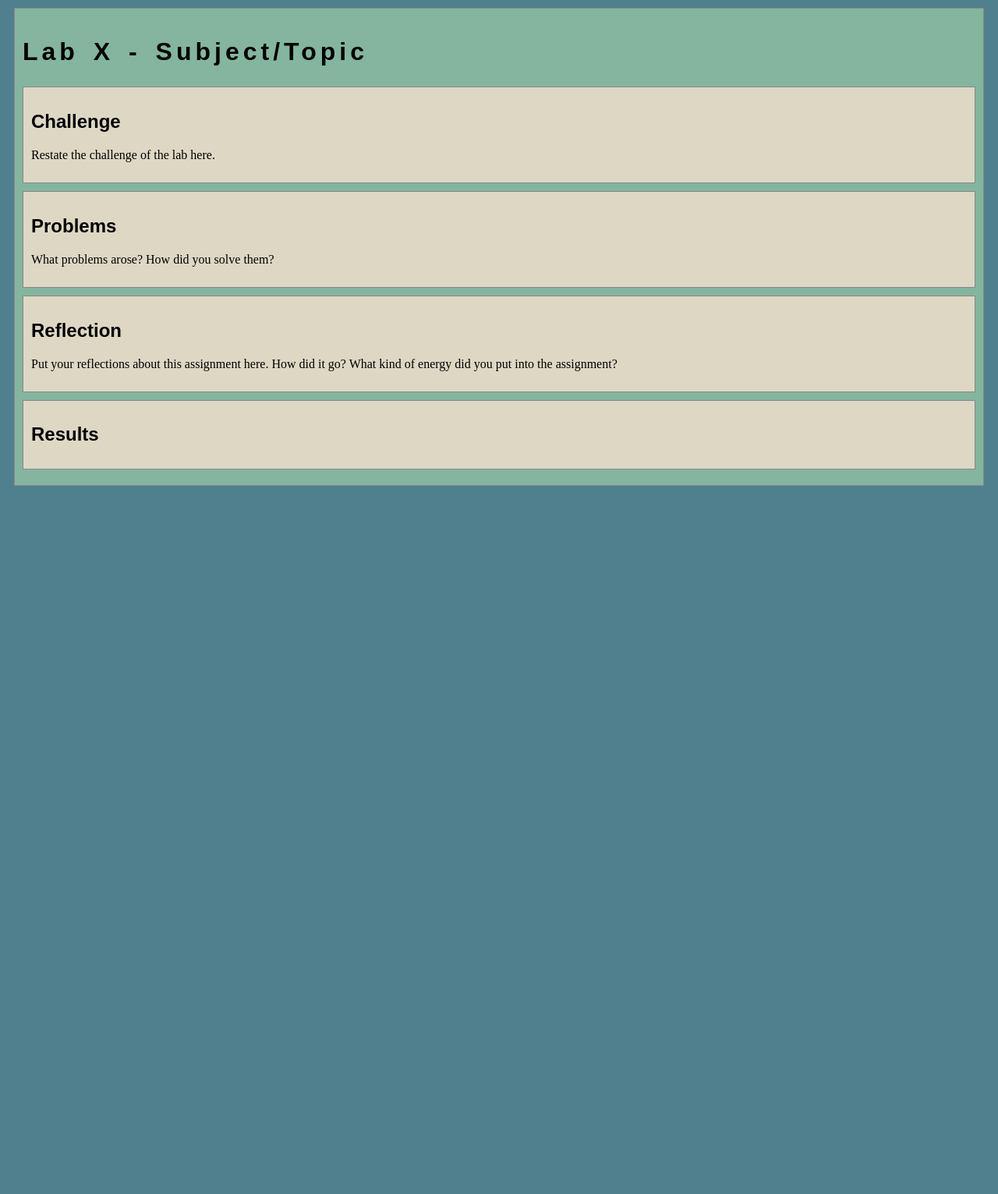
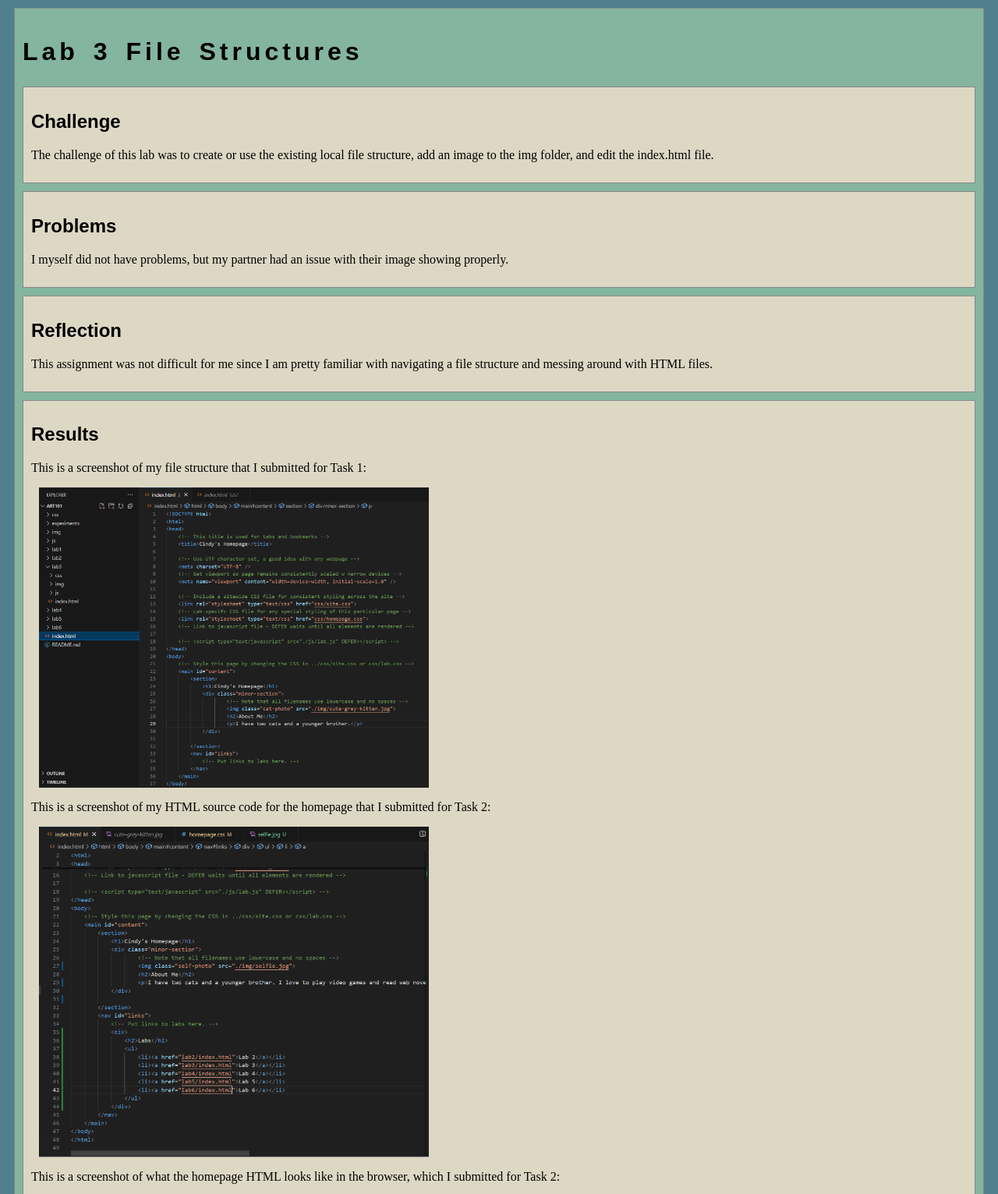
Before and after one commit to cwong788/art101, a plain HTML site: page lab3/index.html in a window 1280 px wide. Shown: the top 1531 px of the page at 78% size. Before the commit the page ends 800 px from the top, so only its background shows below. Drawn offline with nearby package versions, Linux system fonts and the light colour scheme.

Commit message:
Lab 3
- Edited homepage HTML
- Added selfie to img folder
- Edited lab3 HTML
- Added screenshots to lab 3 img folder

```diff
--- a/css/homepage.css
+++ b/css/homepage.css
@@ -1,6 +1,6 @@
 /* this css file will only style the homepage of our site */
 
-.cat-photo {
+.self-photo {
   margin: 10px;
   max-width: 500px;
 }
--- a/lab2/css/lab.css
+++ b/lab2/css/lab.css
@@ -7,3 +7,17 @@
     border: solid 1px #888;
     background-color: #DDD8C4;
   }
+
+h1 {
+  color: #244b5b;
+  font-size: 300%;
+}
+
+p {
+  text-indent: 30px;
+}
+
+#content {
+  background-color:#888;
+  border: dotted 10px #DDD8C4;
+}
--- a/lab3/css/lab.css
+++ b/lab3/css/lab.css
@@ -7,3 +7,9 @@
     border: solid 1px #888;
     background-color: #DDD8C4;
   }
+
+.screenshot {
+    margin: 10px;
+    max-width: 500px;
+    display: block;
+  }
--- a/lab3/index.html
+++ b/lab3/index.html
@@ -2,7 +2,7 @@
 <html>
 <head>
 	<!-- This title is used for tabs and bookmarks -->
-	<title>Lab X - Subject/Topic</title>
+	<title>Lab 3 File Structures</title>
 
 	<!-- Use UTF character set, a good idea with any webpage -->
   	<meta charset="UTF-8" />
@@ -23,25 +23,36 @@
 	<!-- Style this page by changing the CSS in ../css/site.css or css/lab.css -->
 	<main id="content">
 		<section>
-			<h1>Lab X - Subject/Topic</h1>
+			<h1>Lab 3 File Structures</h1>
 			<div class="minor-section">
 					<h2>Challenge</h2>
-					<p>Restate the challenge of the lab here.</p>
+					<p>The challenge of this lab was to create or use the existing local file structure, add an image to the img folder, and edit the index.html file.</p>
 			</div>
 
 			<div class="minor-section">
 					<h2>Problems</h2>
-					<p>What problems arose? How did you solve them? </p>
+					<p>I myself did not have problems, but my partner had an issue with their image showing properly.</p>
 			</div>
 
 			<div class="minor-section">
 					<h2>Reflection</h2>
-					<p>Put your reflections about this assignment here. How did it go? What kind of energy did you put into the assignment? </p>
+					<p>This assignment was not difficult for me since I am pretty familiar with navigating a file structure and messing around with HTML files.</p>
 			</div>
 
 			<div class="minor-section">
 					<h2>Results</h2>
-					<div id="output"></div>
+					<div id="output">
+						<p>This is a screenshot of my file structure that I submitted for Task 1:</p>
+						<img class="screenshot" src="./img/filestructure.png">
+						<p>This is a screenshot of my HTML source code for the homepage that I submitted for Task 2:</p>
+						<img class="screenshot" src="./img/homepage-htmlcode.png">
+						<p>This is a screenshot of what the homepage HTML looks like in the browser, which I submitted for Task 2:</p>
+						<img class="screenshot" src="./img/homepage-browser.png">
+						<p>This is a screenshot of my HTML source code for lab 3 that I submitted for Task 3:</p>
+						<img class="screenshot" src="./img/lab3-htmlcode.png">
+						<p>This is a screenshot of what the HTML for lab 3 looks like in the browser, which I submitted for Task 3:</p>
+						<img class="screenshot" src="./img/lab3-browser.png">
+					</div>
 			</div>
 		</section>
 		<nav id="links">
```
Also changed, not shown: index.html (+12 -2 lines), lab2/index.html (+9 -6 lines), lab3/img/filestructure.png (added), lab3/img/homepage-browser.png (added), lab3/img/homepage-htmlcode.png (added), lab3/img/lab3-browser.png (added), lab3/img/lab3-htmlcode.png (added), 1 other file.
